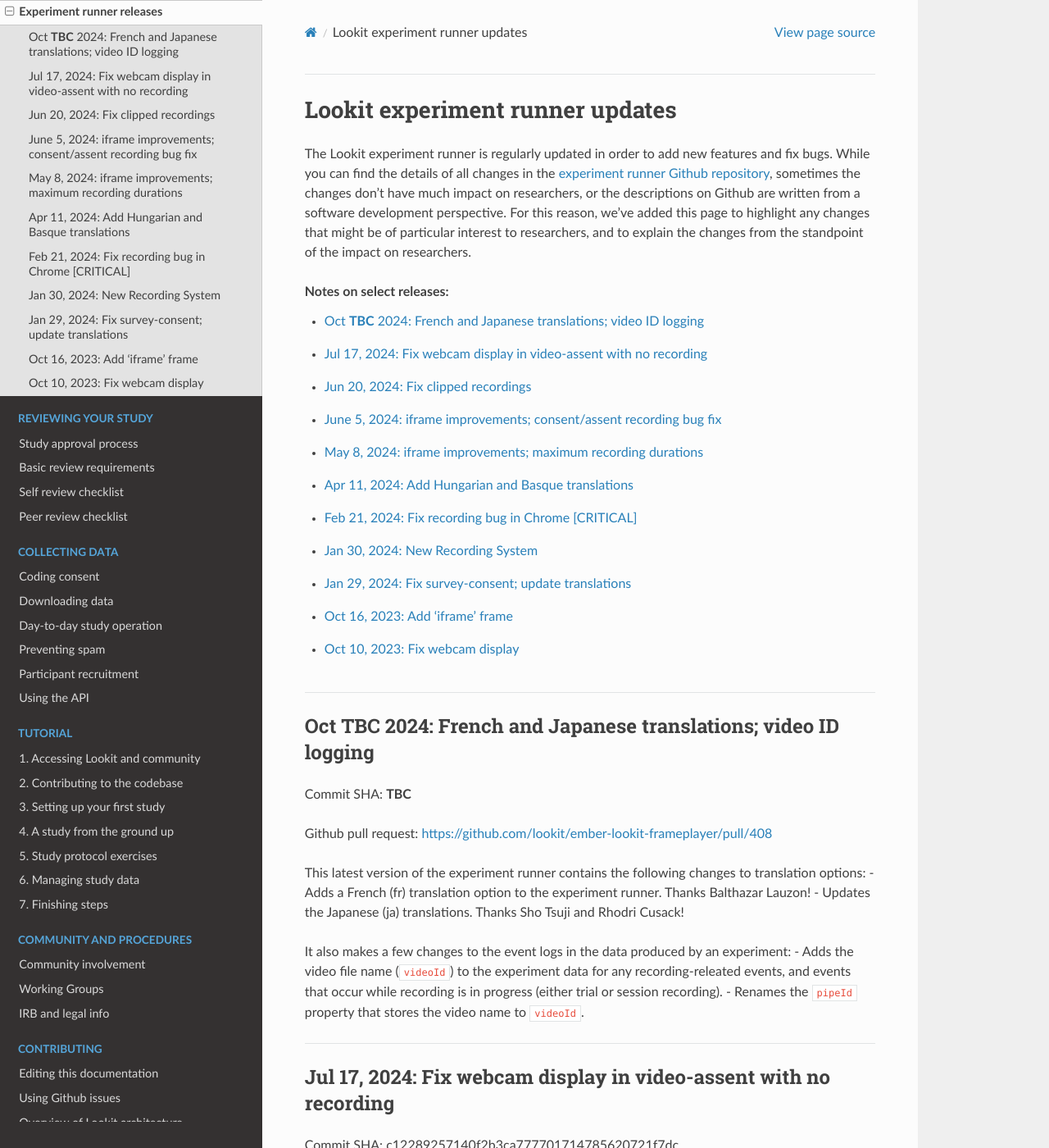
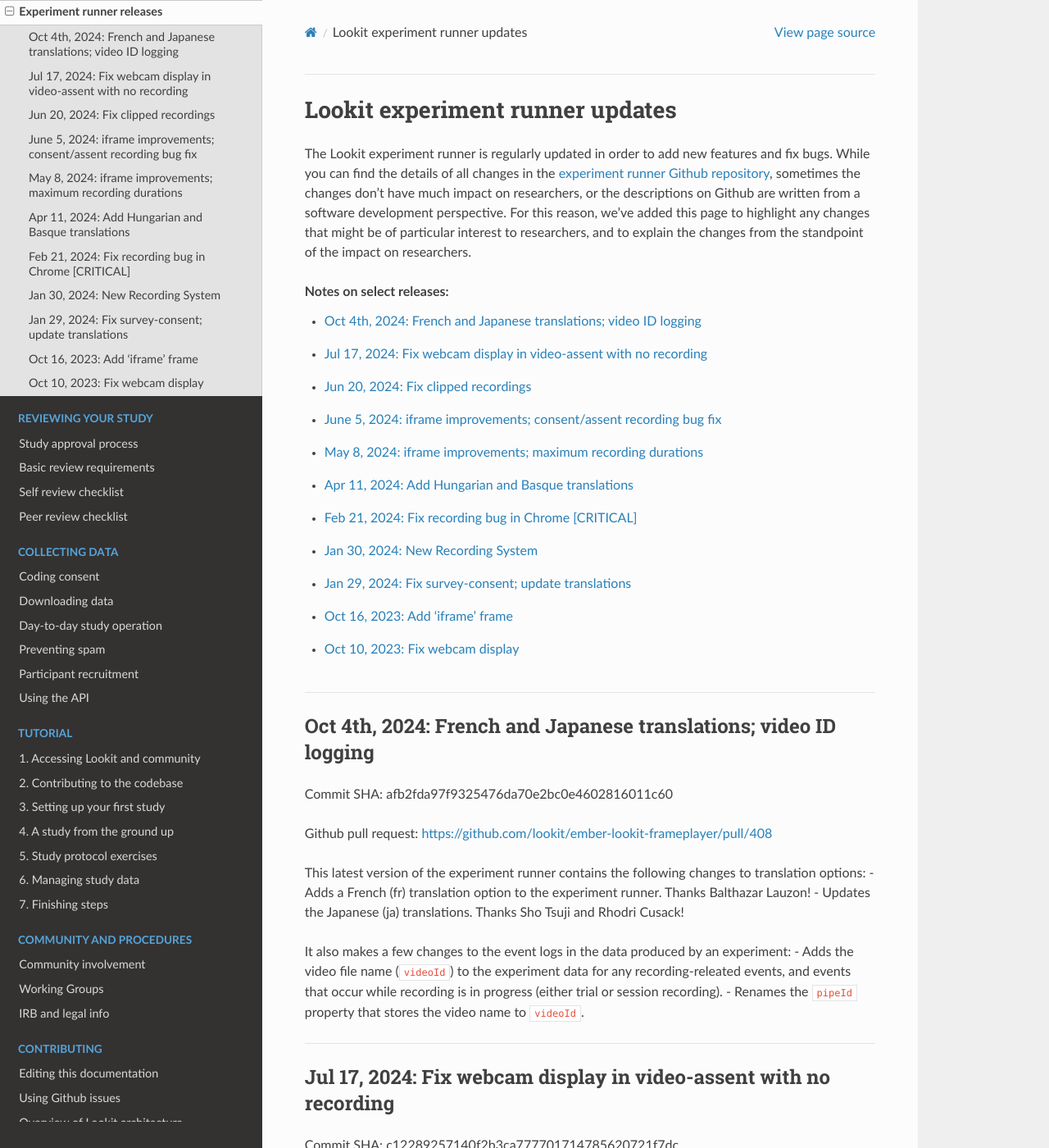
Before and after one commit to lookit/lookit-docs, a Sphinx documentation site: the page built from docs/source/researchers-runner-releases.rst, in a window 1280 px wide and 1400 px high. Shown: the whole window at 82% size. Built offline with Sphinx 7.4.7 and the Read the Docs theme 2.0.0, drawn with Linux system fonts in a browser that asks for light colours.

Commit message:
add release date and commit SHA

```diff
--- a/docs/source/researchers-runner-releases.rst
+++ b/docs/source/researchers-runner-releases.rst
@@ -13,10 +13,10 @@
 
 ----
 
-Oct **TBC** 2024: French and Japanese translations; video ID logging
+Oct 4th, 2024: French and Japanese translations; video ID logging
 ------------------------------------------------------------------------
 
-Commit SHA: **TBC**
+Commit SHA: afb2fda97f9325476da70e2bc0e4602816011c60
 
 Github pull request: https://github.com/lookit/ember-lookit-frameplayer/pull/408
 
```
